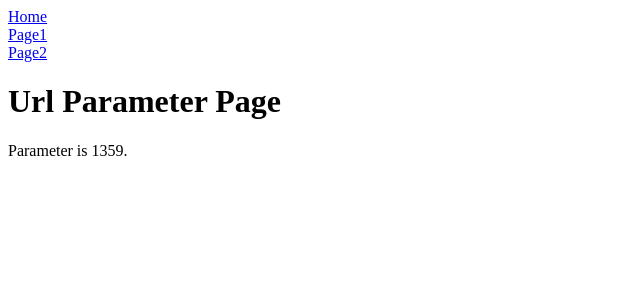
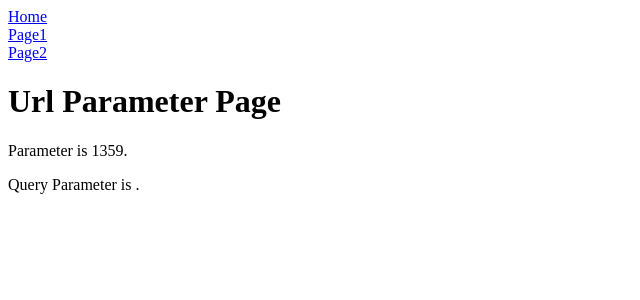
Before and after one commit to anakin1359/react-router-env, a React (Create React App) app: page /page2/1359 in a window 1280 px wide. Shown: the top 300 px of the page, without its empty margins (0-640 px from the left). Built offline with nearby package versions, Linux system fonts and the light colour scheme.

Commit message:
add Query Parameter bridge

```diff
--- a/src/Page2.jsx
+++ b/src/Page2.jsx
@@ -5,6 +5,9 @@ export const Page2 = () => {
         <div>
             <h1>Page2 Page</h1>
             <Link to="/page2/1359">React URL Parameter</Link>
+            <br/>
+
+            <Link to="/page2/1359?name=query_parameter">Query Parameter</Link>
         </div>
     )
 }
--- a/src/UrlParameter.jsx
+++ b/src/UrlParameter.jsx
@@ -1,12 +1,20 @@
-import { useParams } from "react-router-dom";
+import { useLocation, useParams } from "react-router-dom";
 
 export const UrlParameter = () => {
     const { ParameterId } = useParams();
+    const { search } = useLocation();
+    const query = new URLSearchParams(search);
+
     console.log("ParameterId: ", ParameterId);
+    console.log("search     : ", search);
+    console.log("queryObject: ", query);
+    console.log("query's get: ", query.get);
+
     return (
         <div>
             <h1>Url Parameter Page</h1>
             <p>Parameter is {ParameterId}.</p>
+            <p>Query Parameter is {query.get("name")}.</p>
         </div>
     );
 };
```
